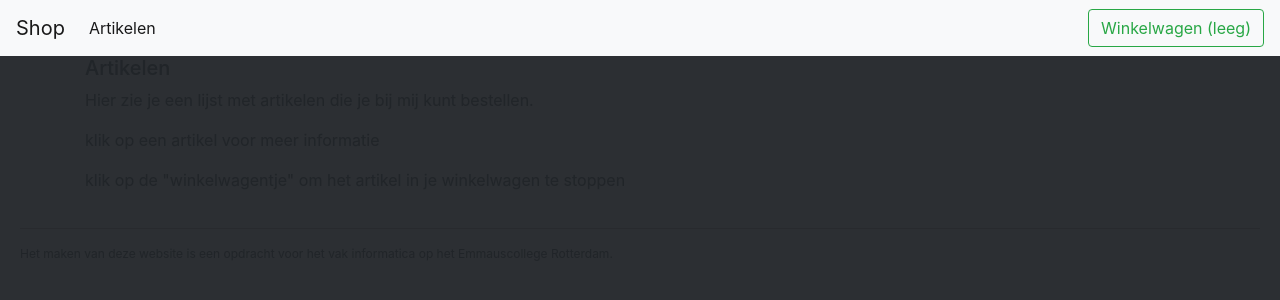
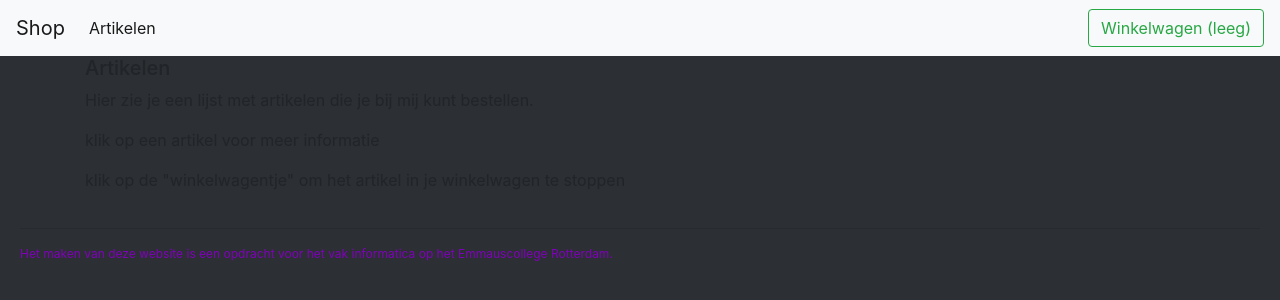
Before and after one commit to emmaus-5v/webshop-5vin2-nick-bastiaan, a website: page web/index.html in a window 1280 px wide. Drawn offline with nearby package versions, Linux system fonts and the light colour scheme; no server answers.

Commit message:
sooeoseooes
Signed-off-by: Nick2945 <112326@emmauscollege.nl>

```diff
--- a/web/css/style.css
+++ b/web/css/style.css
@@ -4,10 +4,8 @@ body{background-color: rgb(44, 47, 51);}
 footer {
   margin: 20px;
   font-size: 12px;
-<<<<<<< HEAD
-=======
   color: rgb(129, 0, 189);
->>>>>>> afbffa590c10bd12581bebbd3712d2d4674f946b
+
 }
 
 .toast {
```
